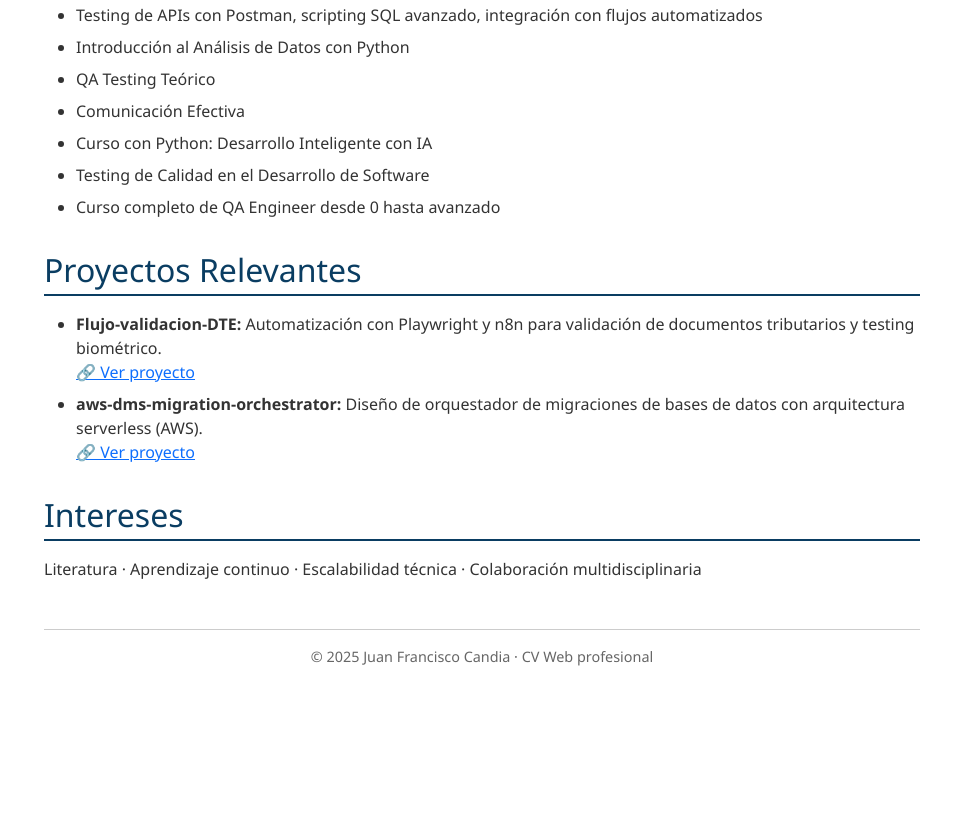
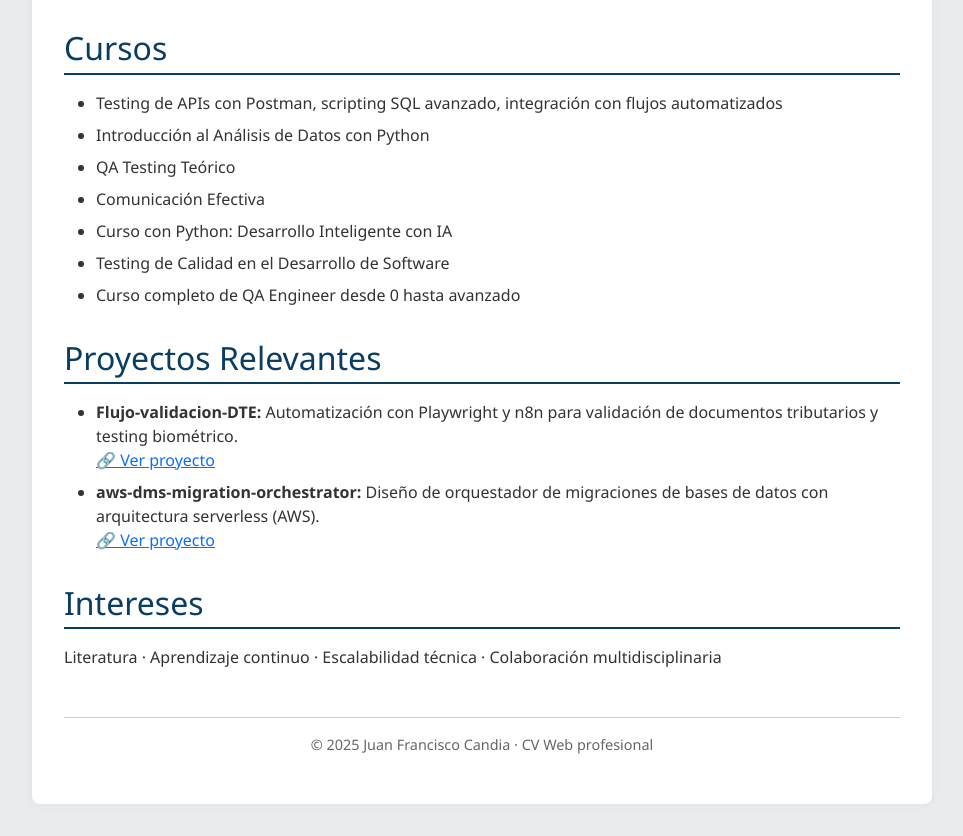
Before and after one commit to JFCandia/CV-Juan-Francisco-Candia, a plain HTML site: page index.html in a window 1280 px wide. Shown: the part 1281-2117 px from the top of the page, without its empty margins (158-1121 px from the left). Before the commit the page ends 1989 px from the top, so only its background shows below. Drawn offline with nearby package versions, Linux system fonts and the light colour scheme.

Commit message:
Update index.html

```diff
--- a/index.html
+++ b/index.html
@@ -7,11 +7,16 @@
   <link href="https://cdn.jsdelivr.net/npm/bootstrap@5.3.2/dist/css/bootstrap.min.css" rel="stylesheet">
   <style>
     body {
-      background-color: #ffffff;
+      background-color: #e9ecef; /* gris claro */
       color: #333;
       font-family: 'Segoe UI', Tahoma, Geneva, Verdana, sans-serif;
     }
-    .container {
+    .cv-container {
+      background-color: #ffffff;
+      padding: 2rem;
+      margin: 2rem auto;
+      border-radius: 8px;
+      box-shadow: 0 0 10px rgba(0,0,0,0.05);
       max-width: 900px;
     }
     h1, h2, h3 {
@@ -42,10 +47,13 @@
       padding-top: 1rem;
       font-size: 0.9rem;
       color: #666;
+      text-align: center;
     }
   </style>
 </head>
-<body class="container py-4">
+<body>
+
+  <div class="cv-container">
 
     <header class="text-center mb-4">
       <h1 class="fw-bold">Juan Francisco Candia Narváez</h1>
@@ -124,9 +132,11 @@
       <p>Literatura · Aprendizaje continuo · Escalabilidad técnica · Colaboración multidisciplinaria</p>
     </section>
 
-  <footer class="text-center">
+    <footer>
       <p>© 2025 Juan Francisco Candia · CV Web profesional</p>
     </footer>
 
+  </div>
+
 </body>
 </html>
```
Lines whose indentation alone changed are shown as unchanged.
